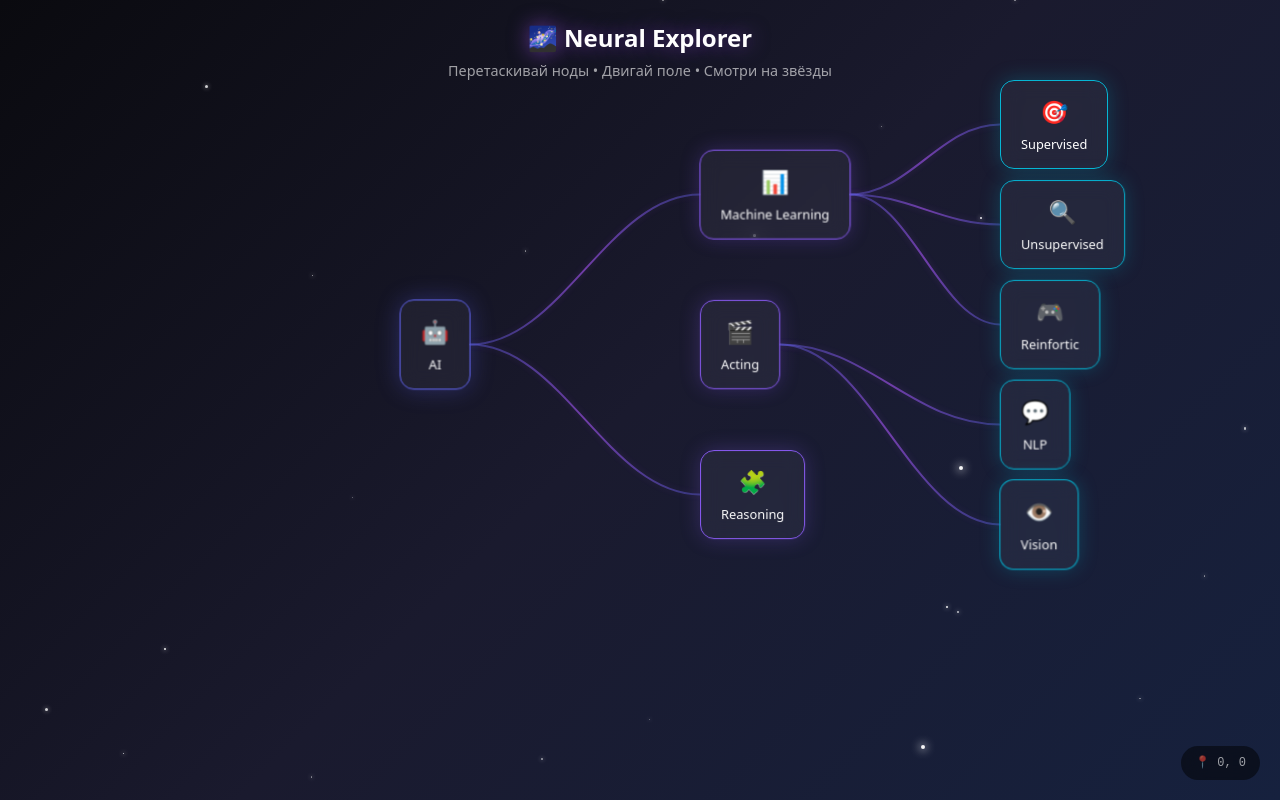
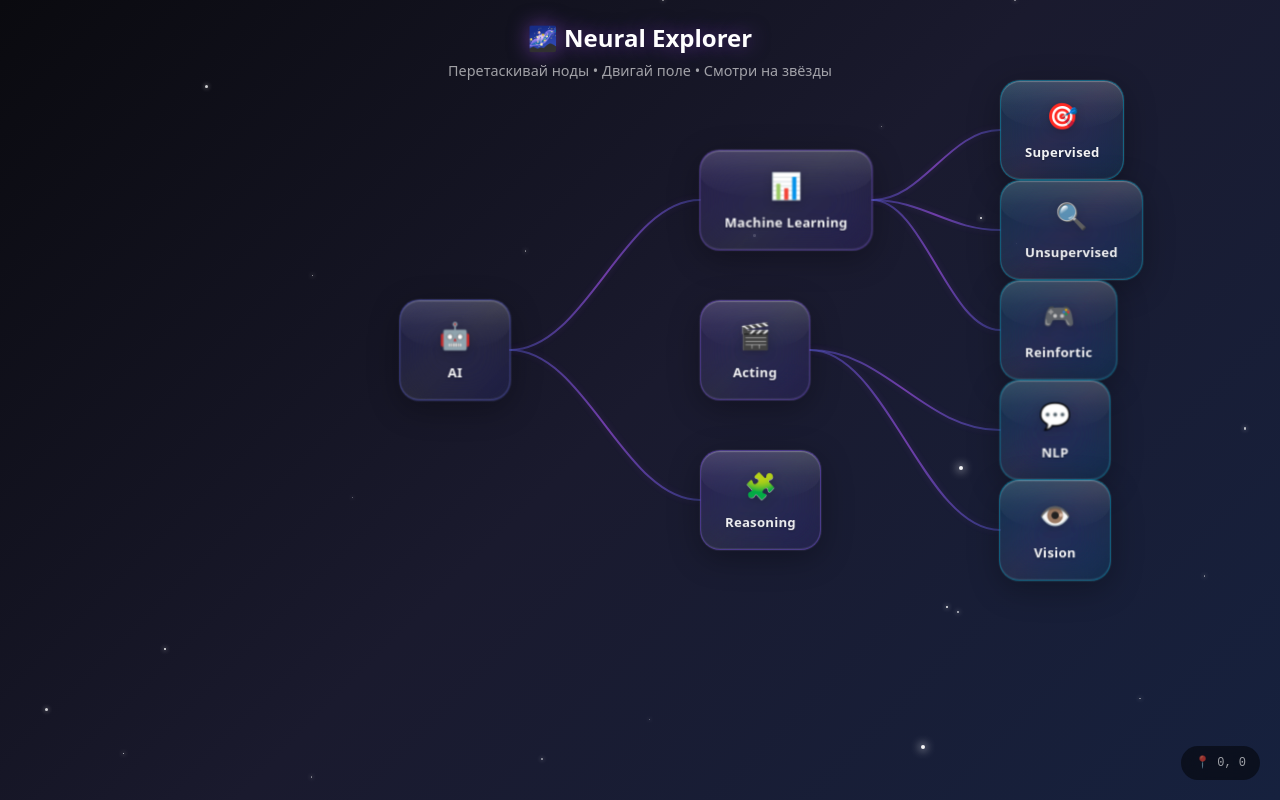
Before and after one commit to 7468096-ux/ai-mindmap, a Next.js app: page /playground in a window 1280 px wide. Built offline with nearby package versions, Linux system fonts and the light colour scheme.

Commit message:
feat: iOS liquid glass nodes, parallax stars with pan, improved shooting stars

```diff
--- a/src/app/playground/page.tsx
+++ b/src/app/playground/page.tsx
@@ -114,40 +114,37 @@ export default function Playground() {
     setNodeSizes(sizes);
   }, [nodes]);
 
-  // Создание падающих звёзд периодически
+  // Создание падающих звёзд с рандомным интервалом 20-60 сек
   useEffect(() => {
+    let timeoutId: NodeJS.Timeout;
+
     const createShootingStar = () => {
       const star: ShootingStar = {
         id: shootingStarId.current++,
-        startX: Math.random() * 100,
-        startY: Math.random() * 30,
-        angle: 30 + Math.random() * 30, // 30-60 градусов
-        length: 100 + Math.random() * 150,
-        speed: 0.8 + Math.random() * 0.5,
+        startX: 70 + Math.random() * 30, // правая часть экрана (70-100%)
+        startY: Math.random() * 20,       // верхняя часть (0-20%)
+        angle: 35 + Math.random() * 20,   // угол 35-55° (вниз-влево)
+        length: 120 + Math.random() * 180,
+        speed: 1.2 + Math.random() * 0.8,
         delay: 0,
       };
       setShootingStars(prev => [...prev, star]);
 
-      // Удаляем через 2 секунды
+      // Удаляем через время анимации
       setTimeout(() => {
         setShootingStars(prev => prev.filter(s => s.id !== star.id));
-      }, 2000);
+      }, star.speed * 1000 + 500);
+
+      // Следующая звезда через 20-60 секунд
+      const nextDelay = 20000 + Math.random() * 40000;
+      timeoutId = setTimeout(createShootingStar, nextDelay);
     };
 
-    // Первая звезда через 3 секунды
-    const firstTimeout = setTimeout(createShootingStar, 3000);
+    // Первая звезда через 5-15 секунд
+    const firstDelay = 5000 + Math.random() * 10000;
+    timeoutId = setTimeout(createShootingStar, firstDelay);
 
-    // Потом каждые 5-15 секунд
-    const interval = setInterval(() => {
-      if (Math.random() > 0.3) { // 70% шанс
-        createShootingStar();
-      }
-    }, 8000);
-
-    return () => {
-      clearTimeout(firstTimeout);
-      clearInterval(interval);
-    };
+    return () => clearTimeout(timeoutId);
   }, []);
 
   // Node drag handlers
@@ -276,10 +273,10 @@ export default function Playground() {
 
   return (
     <div ref={containerRef} className={`space-container ${isPanning ? 'panning' : ''}`}>
-      {/* Звёзды */}
+      {/* Звёзды - двигаются с параллаксом И с паном */}
       {starLayers.map((layer, i) => (
         <div key={i} className="star-layer" style={{
-          transform: `translate(${smoothTilt.x * layer.speed}px, ${smoothTilt.y * layer.speed}px)`,
+          transform: `translate(${smoothTilt.x * layer.speed + pan.x * (0.1 + i * 0.05)}px, ${smoothTilt.y * layer.speed + pan.y * (0.1 + i * 0.05)}px)`,
         }}>
           {layer.stars.map((star, j) => (
             <div key={j} className="star" style={{
--- a/src/app/playground/space.css
+++ b/src/app/playground/space.css
@@ -41,38 +41,61 @@
 /* === ПАДАЮЩИЕ ЗВЁЗДЫ === */
 .shooting-star {
   position: absolute;
-  width: 4px;
-  height: 4px;
-  background: linear-gradient(90deg, white, transparent);
+  width: 6px;
+  height: 6px;
+  background: radial-gradient(circle, white 0%, rgba(255,255,255,0.8) 50%, transparent 100%);
   border-radius: 50%;
-  animation: shoot var(--speed, 1s) linear forwards;
-  transform-origin: left center;
+  animation: shoot var(--speed, 1.5s) ease-out forwards;
+  transform-origin: center center;
   z-index: 50;
   pointer-events: none;
+  box-shadow: 0 0 10px 2px rgba(255,255,255,0.6);
 }
 
 .shooting-star::before {
   content: '';
   position: absolute;
-  left: 0;
+  right: 100%;
   top: 50%;
   transform: translateY(-50%);
-  width: var(--length, 100px);
-  height: 2px;
-  background: linear-gradient(90deg, rgba(255,255,255,0.9), rgba(255,255,255,0.3), transparent);
+  width: var(--length, 150px);
+  height: 1px;
+  /* Шире в начале (у звезды), уже в конце (хвост) */
+  background: linear-gradient(90deg,
+    transparent 0%,
+    rgba(255,255,255,0.1) 20%,
+    rgba(255,255,255,0.4) 60%,
+    rgba(255,255,255,0.9) 100%
+  );
+  clip-path: polygon(0 30%, 100% 45%, 100% 55%, 0 70%);
+}
+
+.shooting-star::after {
+  content: '';
+  position: absolute;
+  right: 100%;
+  top: 50%;
+  transform: translateY(-50%);
+  width: calc(var(--length, 150px) * 0.4);
+  height: 4px;
+  background: linear-gradient(90deg, transparent, rgba(200,220,255,0.3));
+  filter: blur(2px);
   border-radius: 2px;
 }
 
 @keyframes shoot {
   0% {
-    transform: rotate(var(--angle, 45deg)) translateX(0);
+    transform: rotate(var(--angle, 45deg)) translate(0, 0);
+    opacity: 0;
+  }
+  5% {
     opacity: 1;
   }
-  70% {
+  80% {
     opacity: 1;
   }
   100% {
-    transform: rotate(var(--angle, 45deg)) translateX(calc(100vw + var(--length, 100px)));
+    transform: rotate(var(--angle, 45deg)) translate(calc(-100vw - 200px), calc(100vh + 200px));
     opacity: 0;
   }
 }
@@ -142,85 +165,163 @@
   display: flex;
   flex-direction: column;
   align-items: center;
-  gap: 6px;
-  padding: 14px 20px;
-  background: rgba(255, 255, 255, 0.05);
-  backdrop-filter: blur(10px);
-  border-radius: 14px;
-  border: 1.5px solid var(--level-color, rgba(255, 255, 255, 0.2));
-  box-shadow: 0 0 20px color-mix(in srgb, var(--level-color) 20%, transparent);
-  transition: all 0.3s ease;
+  gap: 8px;
+  padding: 16px 24px;
+  min-width: 110px; /* Минимальная ширина как у Unsupervised */
+
+  /* iOS Liquid Glass Effect */
+  background: linear-gradient(
+    135deg,
+    rgba(255, 255, 255, 0.12) 0%,
+    rgba(255, 255, 255, 0.05) 50%,
+    rgba(255, 255, 255, 0.08) 100%
+  );
+  backdrop-filter: blur(20px) saturate(180%);
+  -webkit-backdrop-filter: blur(20px) saturate(180%);
+
+  border-radius: 20px;
+  border: 1px solid rgba(255, 255, 255, 0.18);
+
+  /* Внутреннее свечение как у стекла */
+  box-shadow:
+    inset 0 1px 1px rgba(255, 255, 255, 0.25),
+    inset 0 -1px 1px rgba(255, 255, 255, 0.1),
+    0 8px 32px rgba(0, 0, 0, 0.3),
+    0 0 0 1px rgba(255, 255, 255, 0.05);
+
+  transition: all 0.4s cubic-bezier(0.4, 0, 0.2, 1);
   white-space: nowrap;
+  position: relative;
+  overflow: hidden;
+}
+
+/* Блик на стекле */
+.node-content::before {
+  content: '';
+  position: absolute;
+  top: 0;
+  left: 0;
+  right: 0;
+  height: 50%;
+  background: linear-gradient(
+    180deg,
+    rgba(255, 255, 255, 0.15) 0%,
+    rgba(255, 255, 255, 0.05) 50%,
+    transparent 100%
+  );
+  border-radius: 20px 20px 100% 100%;
+  pointer-events: none;
 }
 
 .node-icon {
-  font-size: 1.4rem;
+  font-size: 1.6rem;
+  filter: drop-shadow(0 2px 4px rgba(0,0,0,0.2));
 }
 
 .node-name {
-  color: white;
-  font-size: 0.8rem;
-  font-weight: 500;
+  color: rgba(255, 255, 255, 0.95);
+  font-size: 0.82rem;
+  font-weight: 600;
   text-align: center;
+  letter-spacing: 0.02em;
+  text-shadow: 0 1px 2px rgba(0,0,0,0.3);
 }
 
-/* === УРОВНИ НОД (цвета) === */
+/* === УРОВНИ НОД (цвета) - liquid tint === */
 .level-0 .node-content {
-  border-color: #6366f1;
-  box-shadow: 0 0 25px rgba(99, 102, 241, 0.3);
+  border-color: rgba(99, 102, 241, 0.4);
+  background: linear-gradient(135deg,
+    rgba(99, 102, 241, 0.15) 0%,
+    rgba(255, 255, 255, 0.08) 50%,
+    rgba(99, 102, 241, 0.1) 100%
+  );
 }
 
 .level-1 .node-content {
-  border-color: #8b5cf6;
-  box-shadow: 0 0 20px rgba(139, 92, 246, 0.25);
+  border-color: rgba(139, 92, 246, 0.4);
+  background: linear-gradient(135deg,
+    rgba(139, 92, 246, 0.15) 0%,
+    rgba(255, 255, 255, 0.08) 50%,
+    rgba(139, 92, 246, 0.1) 100%
+  );
 }
 
 .level-2 .node-content {
-  border-color: #06b6d4;
-  box-shadow: 0 0 20px rgba(6, 182, 212, 0.25);
+  border-color: rgba(6, 182, 212, 0.4);
+  background: linear-gradient(135deg,
+    rgba(6, 182, 212, 0.15) 0%,
+    rgba(255, 255, 255, 0.08) 50%,
+    rgba(6, 182, 212, 0.1) 100%
+  );
 }
 
 .level-3 .node-content {
-  border-color: #10b981;
-  box-shadow: 0 0 20px rgba(16, 185, 129, 0.25);
+  border-color: rgba(16, 185, 129, 0.4);
+  background: linear-gradient(135deg,
+    rgba(16, 185, 129, 0.15) 0%,
+    rgba(255, 255, 255, 0.08) 50%,
+    rgba(16, 185, 129, 0.1) 100%
+  );
 }
 
-/* === HOVER === */
+/* === HOVER - liquid glass ripple === */
 .space-node:hover .node-content {
-  background: rgba(255, 255, 255, 0.1);
-  transform: scale(1.05);
-  box-shadow: 0 0 35px color-mix(in srgb, var(--level-color) 40%, transparent);
+  transform: scale(1.06) translateY(-2px);
+  border-color: rgba(255, 255, 255, 0.35);
+  box-shadow:
+    inset 0 1px 2px rgba(255, 255, 255, 0.3),
+    inset 0 -1px 1px rgba(255, 255, 255, 0.15),
+    0 12px 40px rgba(0, 0, 0, 0.4),
+    0 0 60px color-mix(in srgb, var(--level-color) 30%, transparent);
 }
 
 /* === СВЕЧЕНИЕ === */
 .node-glow {
   position: absolute;
-  bottom: -15px;
+  bottom: -20px;
   left: 50%;
   transform: translateX(-50%);
-  width: 100%;
-  height: 50px;
+  width: 120%;
+  height: 60px;
   border-radius: 50%;
   background: radial-gradient(ellipse, var(--level-color) 0%, transparent 70%);
   opacity: 0;
-  filter: blur(15px);
-  transition: all 0.4s ease;
+  filter: blur(20px);
+  transition: all 0.5s cubic-bezier(0.4, 0, 0.2, 1);
   pointer-events: none;
 }
 
-/* === SELECTED STATE === */
+/* === SELECTED STATE - liquid glass active === */
 .space-node.selected .node-glow {
-  opacity: 0.6;
-  height: 70px;
-  bottom: -25px;
+  opacity: 0.7;
+  height: 80px;
+  bottom: -30px;
+  width: 140%;
 }
 
 .space-node.selected .node-content {
-  background: rgba(255, 255, 255, 0.12);
-  transform: scale(1.1);
+  transform: scale(1.1) translateY(-4px);
+  border-color: rgba(255, 255, 255, 0.5);
   box-shadow:
-    0 0 40px color-mix(in srgb, var(--level-color) 50%, transparent),
-    inset 0 0 15px color-mix(in srgb, var(--level-color) 15%, transparent);
+    inset 0 2px 4px rgba(255, 255, 255, 0.4),
+    inset 0 -2px 2px rgba(255, 255, 255, 0.2),
+    0 20px 60px rgba(0, 0, 0, 0.5),
+    0 0 80px color-mix(in srgb, var(--level-color) 50%, transparent),
+    0 0 0 2px color-mix(in srgb, var(--level-color) 40%, transparent);
+}
+
+.space-node.selected .node-content::after {
+  content: '';
+  position: absolute;
+  inset: -2px;
+  border-radius: 22px;
+  background: linear-gradient(135deg,
+    rgba(255,255,255,0.3) 0%,
+    transparent 50%,
+    rgba(255,255,255,0.1) 100%
+  );
+  opacity: 0.5;
+  pointer-events: none;
 }
 
 /* === ЛИНИИ СВЯЗЕЙ === */
```
